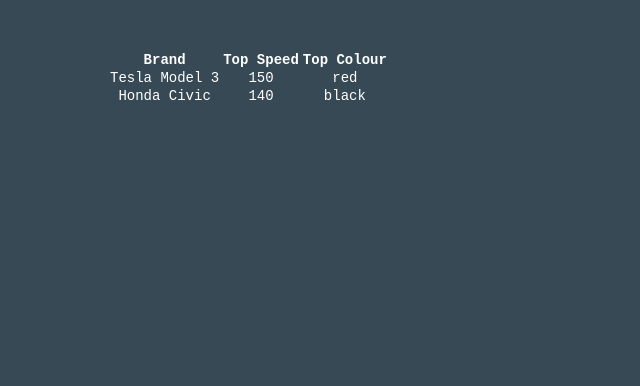
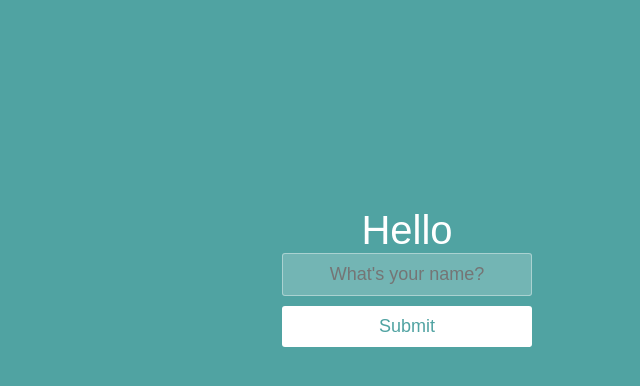
Before and after one commit to hari-dharan/React-Udemy-Course, a React app: page / in a window 1280 px wide. Shown: the top 386 px of the page, without its empty margins (233-873 px from the left). Built offline with nearby package versions, Linux system fonts and the light colour scheme.

Commit message:
Event Handling in React
Done using concepts of useState Hooks, Inline Styling, Ternary Operators/Conditional Rendering.

```diff
--- a/public/styles.css
+++ b/public/styles.css
@@ -1,30 +1,53 @@
+* {
+  box-sizing: border-box;
+  margin: 0;
+  padding: 0;
+  font-weight: 300;
+}
+
 body {
-  font: normal 14px/100% "Andale Mono", AndaleMono, monospace;
-  color: #fff;
-  padding: 50px;
-  width: 600px;
-  margin: 0 auto;
-  background-color: #374954;
+  font-family: "Source Sans Pro", sans-serif;
+  color: white;
+  font-weight: 300;
+  background: #50a3a2;
+  width: 100%;
+  height: 100%;
+}
+
+.container {
+  margin: 10% auto;
+  padding: 80px 0;
   text-align: center;
 }
 
-h1 {
-  font-size: 100px;
+.container h1 {
+  font-size: 40px;
+  font-weight: 200;
 }
 
-.container {
-  margin: 60% auto;
+input {
+  border: 1px solid rgba(252, 252, 252, 0.4);
+  background-color: rgba(252, 252, 252, 0.2);
+  width: 250px;
+  border-radius: 3px;
+  font-family: "Source Sans Pro", sans-serif;
+  padding: 10px 15px;
+  margin: 0 auto 10px auto;
+  display: block;
+  text-align: center;
+  font-size: 18px;
+  color: white;
+  font-weight: 300;
 }
 
 button {
-  display: inline;
-  background-color: #6bbe92;
+  appearance: none;
+  outline: 0;
+  background-color: white;
   border: 0;
-  border-radius: 10px;
-  box-shadow: 5px;
-  margin: 10px;
-  text-align: center;
-  color: #fff;
-  font-weight: bold;
-  font-size: 50px;
+  padding: 10px 15px;
+  color: #50a3a2;
+  border-radius: 3px;
+  width: 250px;
+  font-size: 18px;
 }
--- a/src/Components/App.jsx
+++ b/src/Components/App.jsx
@@ -2,18 +2,33 @@
 import React, { useState } from "react";
 
 function App() {
-  setInterval(getTime, 1000);
-  const today = new Date().toLocaleTimeString();
-  const [state, setState] = useState(today);
+  const [heading, setHeading] = useState("Hello");
+  const [isMousedOver, setButtonColor] = useState(false);
 
-  function getTime() {
-    const newToday = new Date().toLocaleTimeString();
-    setState(newToday);
+  function handleClick() {
+    setHeading("Submitted");
   }
+
+  function handleMouseOver() {
+    setButtonColor(true);
+  }
+
+  function handleMouseOut() {
+    setButtonColor(false);
+  }
+
   return (
     <div className="container">
-      <h1>{state}</h1>
-      <button onClick={getTime}>Get Time</button>
+      <h1>{heading}</h1>
+      <input type="text" placeholder="What's your name?" />
+      <button
+        style={{ backgroundColor: isMousedOver ? "black" : "white" }}
+        onClick={handleClick}
+        onMouseOver={handleMouseOver}
+        onMouseOut={handleMouseOut}
+      >
+        Submit
+      </button>
     </div>
   );
 }
--- a/src/cars.js
+++ /dev/null
@@ -1,22 +0,0 @@
-const cars = [
-  {
-    model: "Honda Civic",
-    //The top colour refers to the first item in the array below:
-    //i.e. hondaTopColour = "black"
-    coloursByPopularity: ["black", "silver"],
-    speedStats: {
-      topSpeed: 140,
-      zeroToSixty: 8.5
-    }
-  },
-  {
-    model: "Tesla Model 3",
-    coloursByPopularity: ["red", "white"],
-    speedStats: {
-      topSpeed: 150,
-      zeroToSixty: 3.2
-    }
-  }
-];
-
-export default cars;
--- a/src/index.js
+++ b/src/index.js
@@ -1,38 +1,5 @@
-// CHALLENGE: uncomment the code below and see the car stats rendered
 import React from "react";
 import ReactDOM from "react-dom";
-import cars from "./cars";
+import App from "./Components/App";
 
-const [honda, tesla] = cars;
-
-const [
-  {
-    coloursByPopularity: [hondaTopColour],
-    speedStats: { topSpeed: hondaTopSpeed }
-  },
-  {
-    coloursByPopularity: [teslaTopColour],
-    speedStats: { topSpeed: teslaTopSpeed }
-  }
-] = [honda, tesla];
-
-ReactDOM.render(
-  <table>
-    <tr>
-      <th>Brand</th>
-      <th>Top Speed</th>
-      <th>Top Colour</th>
-    </tr>
-    <tr>
-      <td>{tesla.model}</td>
-      <td>{teslaTopSpeed}</td>
-      <td>{teslaTopColour}</td>
-    </tr>
-    <tr>
-      <td>{honda.model}</td>
-      <td>{hondaTopSpeed}</td>
-      <td>{hondaTopColour}</td>
-    </tr>
-  </table>,
-  document.getElementById("root")
-);
+ReactDOM.render(<App />, document.getElementById("root"));
```
